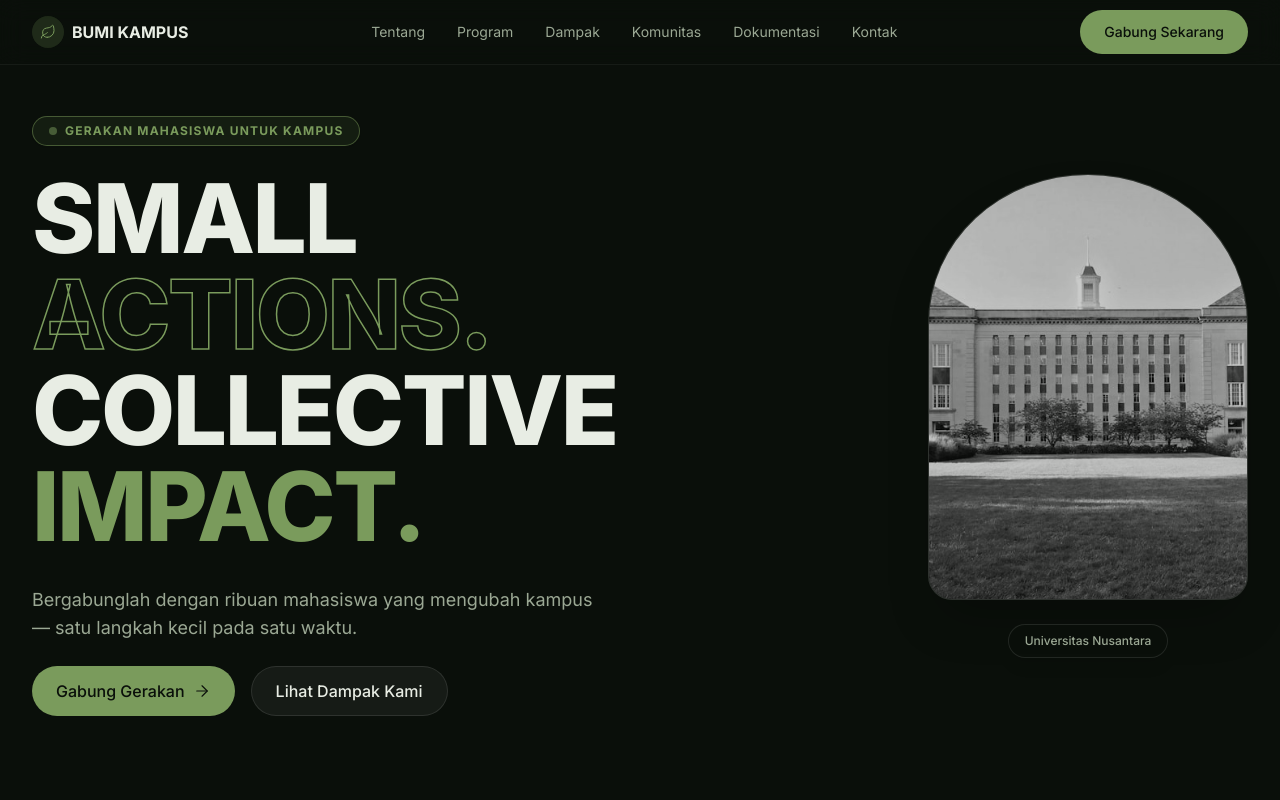
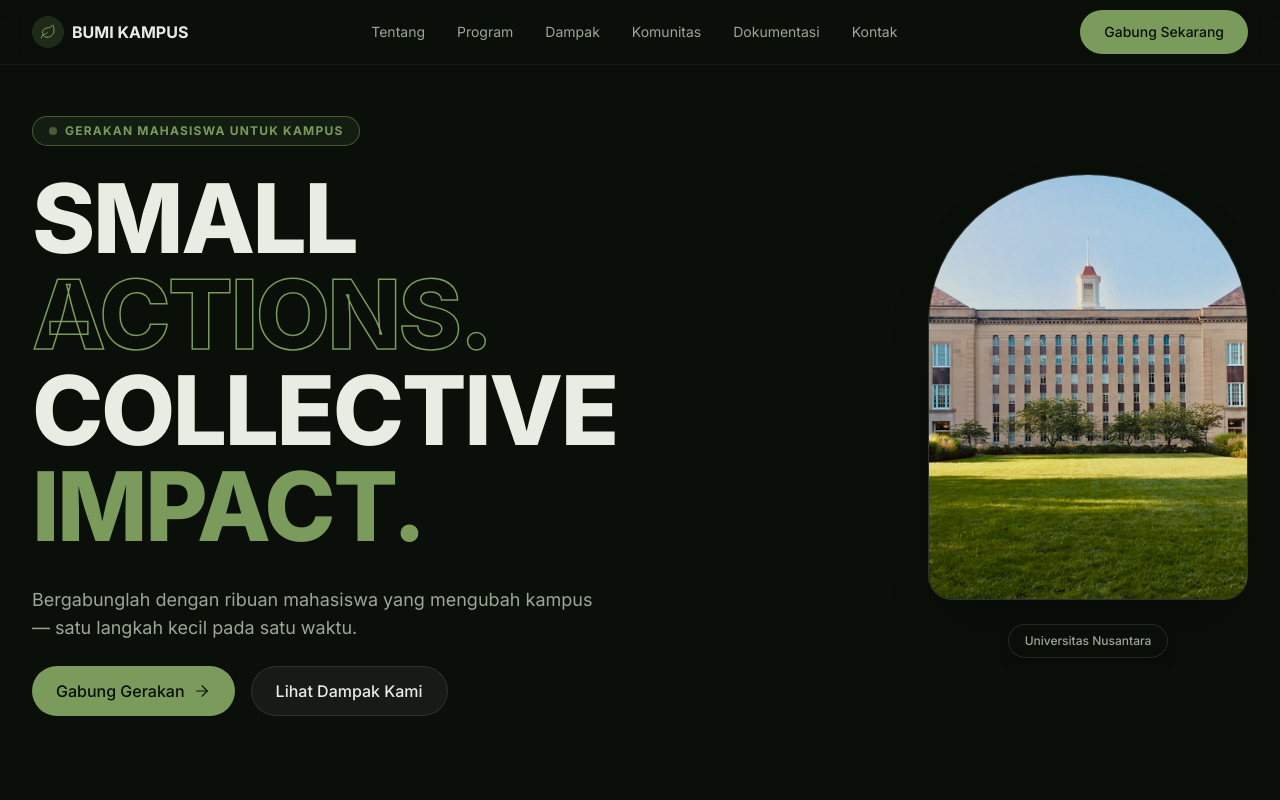
Before and after one commit to mufti-1448/bumi-kampus-project, a React (Vite) app: page / in a window 1280 px wide. Shown: the top 800 px of the page. Built offline with nearby package versions, Linux system fonts and the light colour scheme.

Commit message:
style(ui): remove grayscale and blend mode from duotone images

```diff
--- a/src/index.css
+++ b/src/index.css
@@ -22,7 +22,7 @@
   }
 
   .img-duotone {
-    @apply w-full h-full object-cover mix-blend-luminosity grayscale opacity-80 transition-all duration-700 hover:grayscale-0 hover:opacity-100 hover:mix-blend-normal;
+    @apply w-full h-full object-cover opacity-90 transition-opacity duration-500 hover:opacity-100;
   }
 
   .btn-pill {
```
